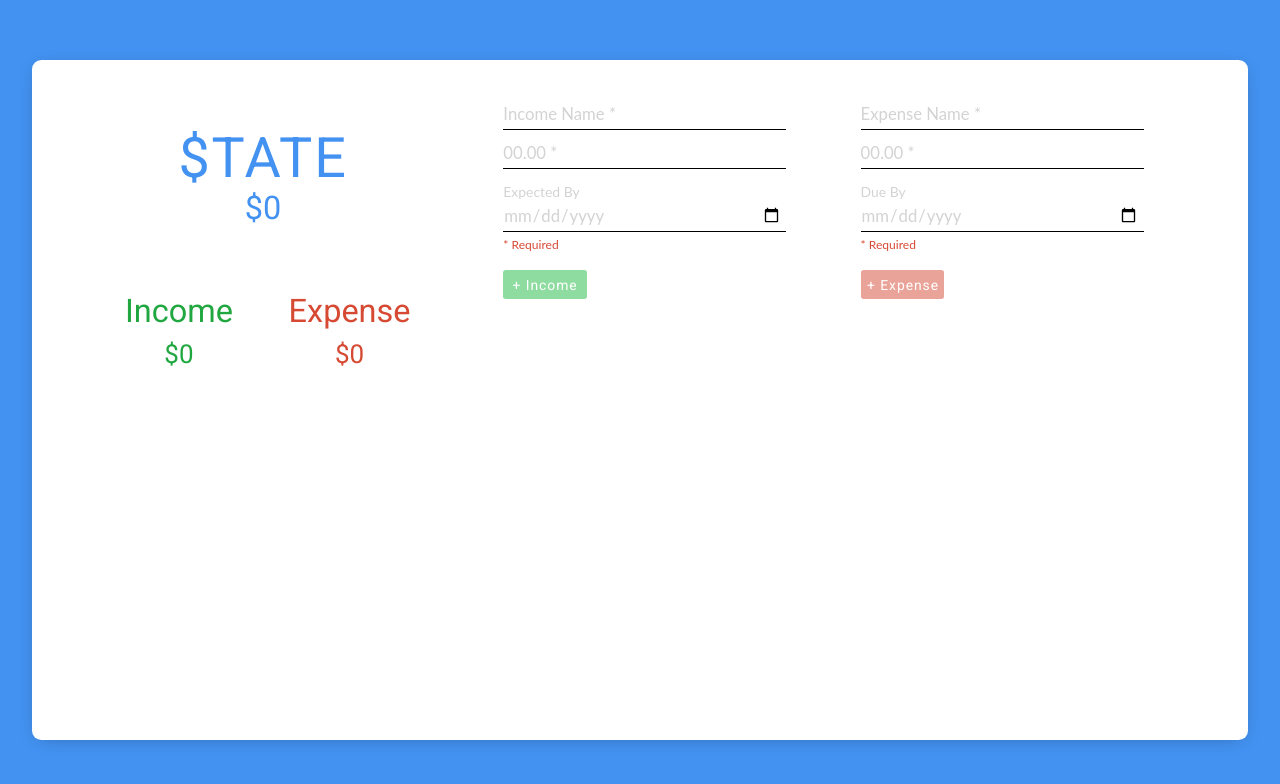
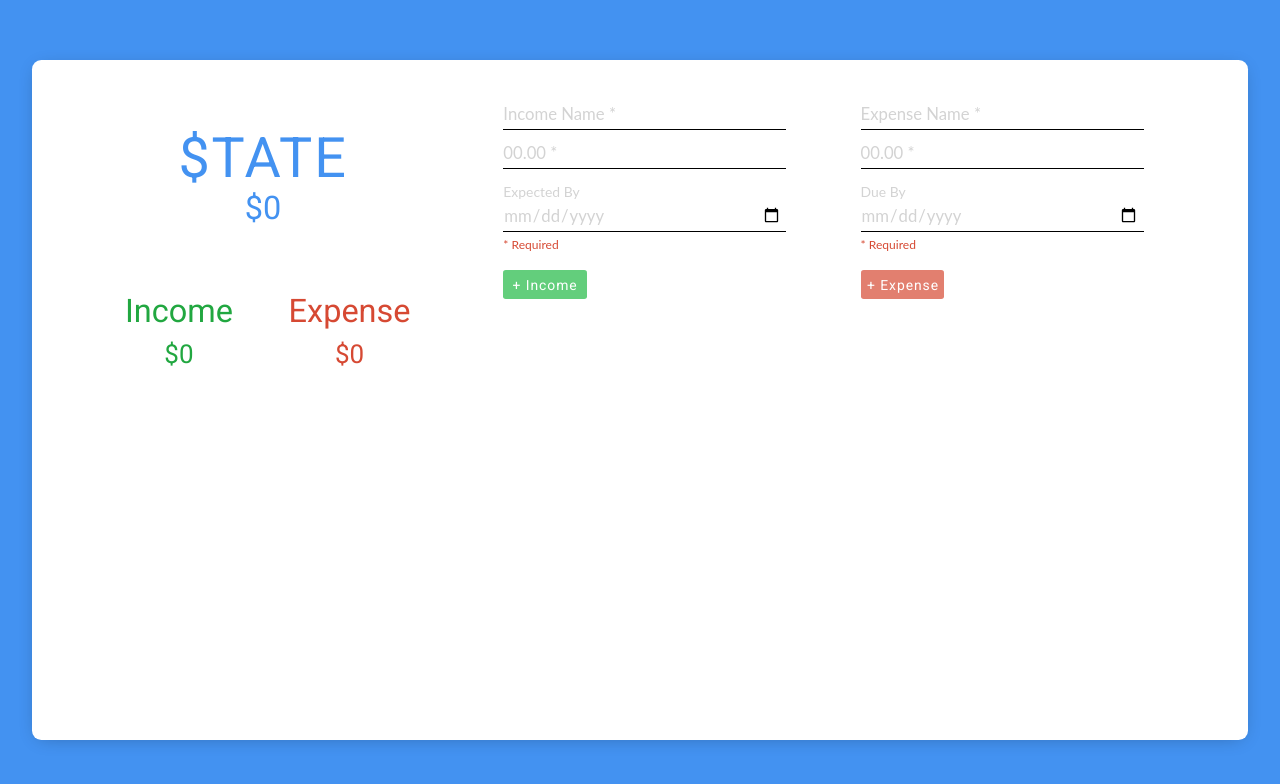
Before and after one commit to brunoreyes/react-budget-app, a React (Create React App) app in the folder budget-hooks-app/: page / in a window 1280 px wide. Shown: the top 784 px of the page. Built offline with nearby package versions, Linux system fonts and the light colour scheme.

Commit message:
made ocapity greater for diabled submit buttons

```diff
--- a/budget-hooks-app/src/App.css
+++ b/budget-hooks-app/src/App.css
@@ -289,13 +289,13 @@ input[type='date'] {
 .income input:disabled[type='submit'] {
   background-color: #21ba45;
   position: relative;
-  opacity: 50%;
+  opacity: 70%;
   transition: 0.3s;
 }
 
 .expense input:disabled[type='submit'] {
   background-color: #d64933;
-  opacity: 50%;
+  opacity: 70%;
   transition: all 0.3s;
 }
 .expense input[type='submit'] {
```
